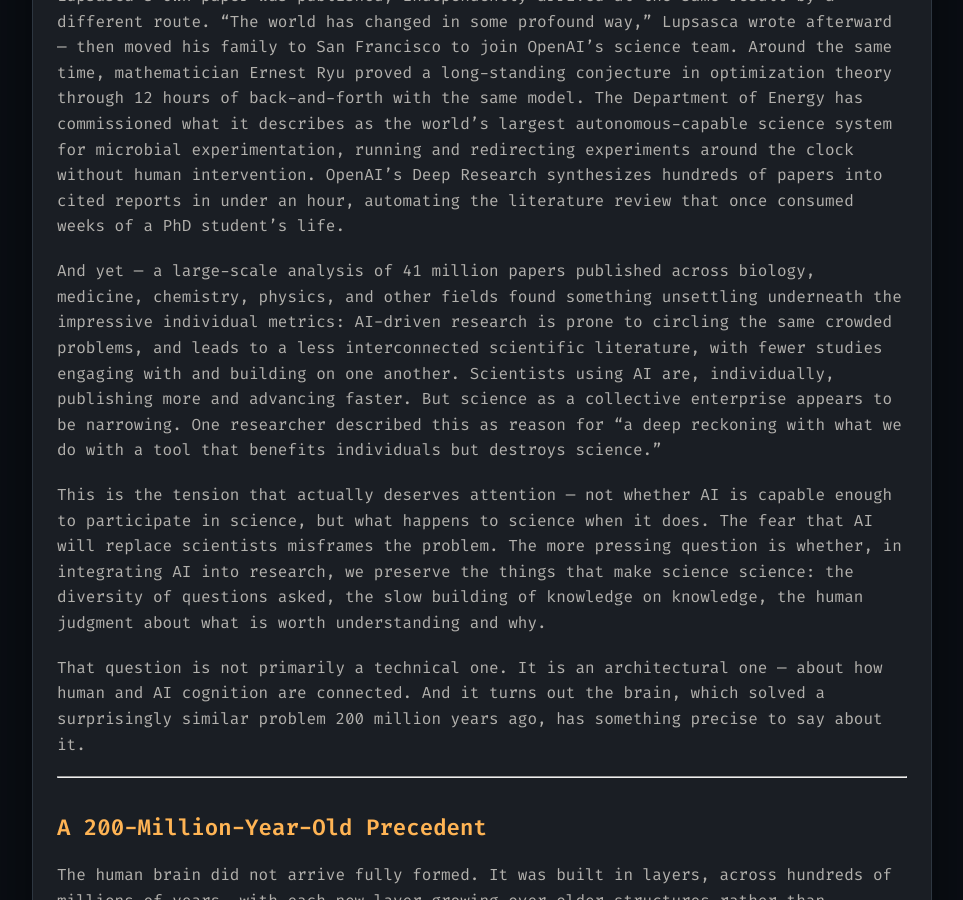
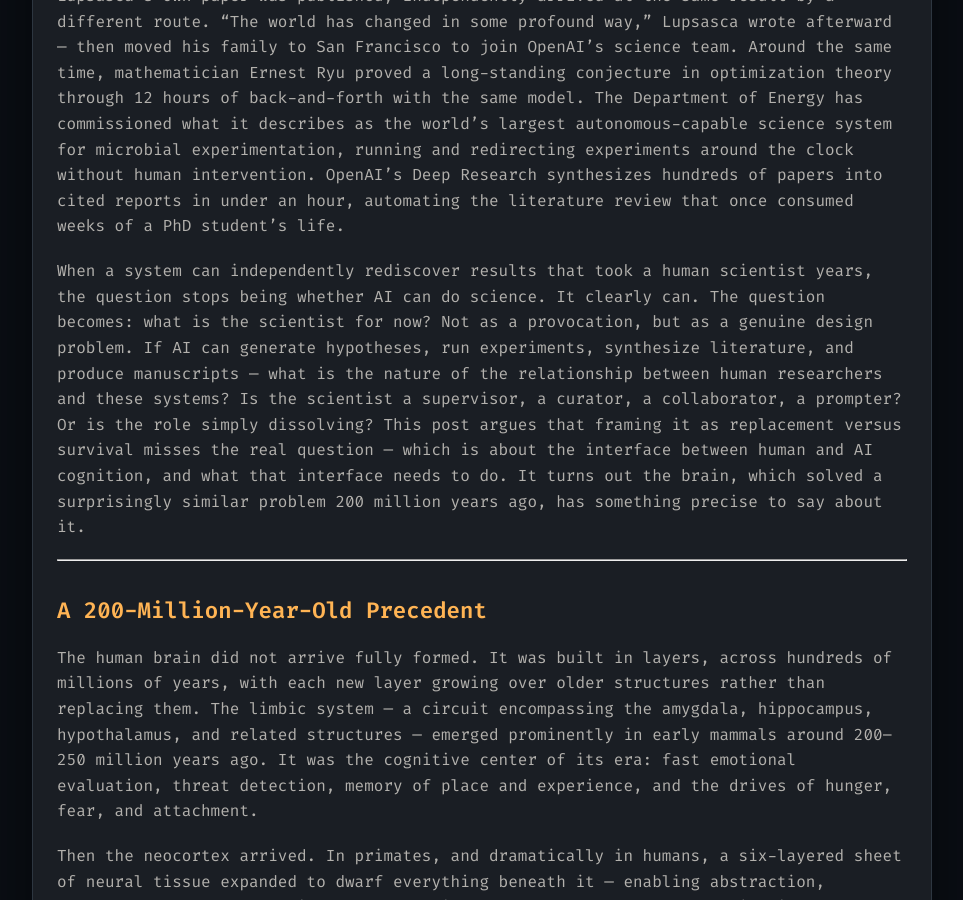
Before and after one commit to Tomer-Barak/Tomer-Barak.github.io, a Jekyll site: the page built from _posts/2026-02-24-acc-ai-integration.md, in a window 1280 px wide and 900 px high, scrolled down 674 px. Shown: the whole window, without its empty margins (158-1121 px from the left). Built offline with Jekyll 4.4.1, drawn with Linux system fonts in a browser that asks for light colours.

Commit message:
Update blog

```diff
--- a/_posts/2026-02-24-acc-ai-integration.md
+++ b/_posts/2026-02-24-acc-ai-integration.md
@@ -14,11 +14,8 @@
 
 The evidence prompting it is real. Sakana AI's "AI Scientist" system autonomously generates research ideas, writes code, runs experiments, and produces complete manuscripts — its second version achieved peer review acceptance scores high enough to cross the threshold for publication, the first fully AI-generated paper to do so. In the summer of 2025, theoretical physicist Alex Lupsasca gave GPT-5 a problem he himself had spent years solving — finding new symmetries in the equations governing a black hole's event horizon. The model, working from training data gathered nine months before Lupsasca's own paper was published, independently arrived at the same result by a different route. "The world has changed in some profound way," Lupsasca wrote afterward — then moved his family to San Francisco to join OpenAI's science team. Around the same time, mathematician Ernest Ryu proved a long-standing conjecture in optimization theory through 12 hours of back-and-forth with the same model. The Department of Energy has commissioned what it describes as the world's largest autonomous-capable science system for microbial experimentation, running and redirecting experiments around the clock without human intervention. OpenAI's Deep Research synthesizes hundreds of papers into cited reports in under an hour, automating the literature review that once consumed weeks of a PhD student's life.
 
-And yet — a large-scale analysis of 41 million papers published across biology, medicine, chemistry, physics, and other fields found something unsettling underneath the impressive individual metrics: AI-driven research is prone to circling the same crowded problems, and leads to a less interconnected scientific literature, with fewer studies engaging with and building on one another. Scientists using AI are, individually, publishing more and advancing faster. But science as a collective enterprise appears to be narrowing. One researcher described this as reason for "a deep reckoning with what we do with a tool that benefits individuals but destroys science."
-
-This is the tension that actually deserves attention — not whether AI is capable enough to participate in science, but what happens to science when it does. The fear that AI will replace scientists misframes the problem. The more pressing question is whether, in integrating AI into research, we preserve the things that make science science: the diversity of questions asked, the slow building of knowledge on knowledge, the human judgment about what is worth understanding and why.
-
-That question is not primarily a technical one. It is an architectural one — about how human and AI cognition are connected. And it turns out the brain, which solved a surprisingly similar problem 200 million years ago, has something precise to say about it.
+When a system can independently rediscover results that took a human scientist years, the question stops being whether AI can do science. It clearly can. The question becomes: what is the scientist for now? Not as a provocation, but as a genuine design problem. If AI can generate hypotheses, run experiments, synthesize literature, and produce manuscripts — what is the nature of the relationship between human researchers and these systems? Is the scientist a supervisor, a curator, a collaborator, a prompter? Or is the role simply dissolving?
+This post argues that framing it as replacement versus survival misses the real question — which is about the interface between human and AI cognition, and what that interface needs to do. It turns out the brain, which solved a surprisingly similar problem 200 million years ago, has something precise to say about it.
 
 ---
 
```
